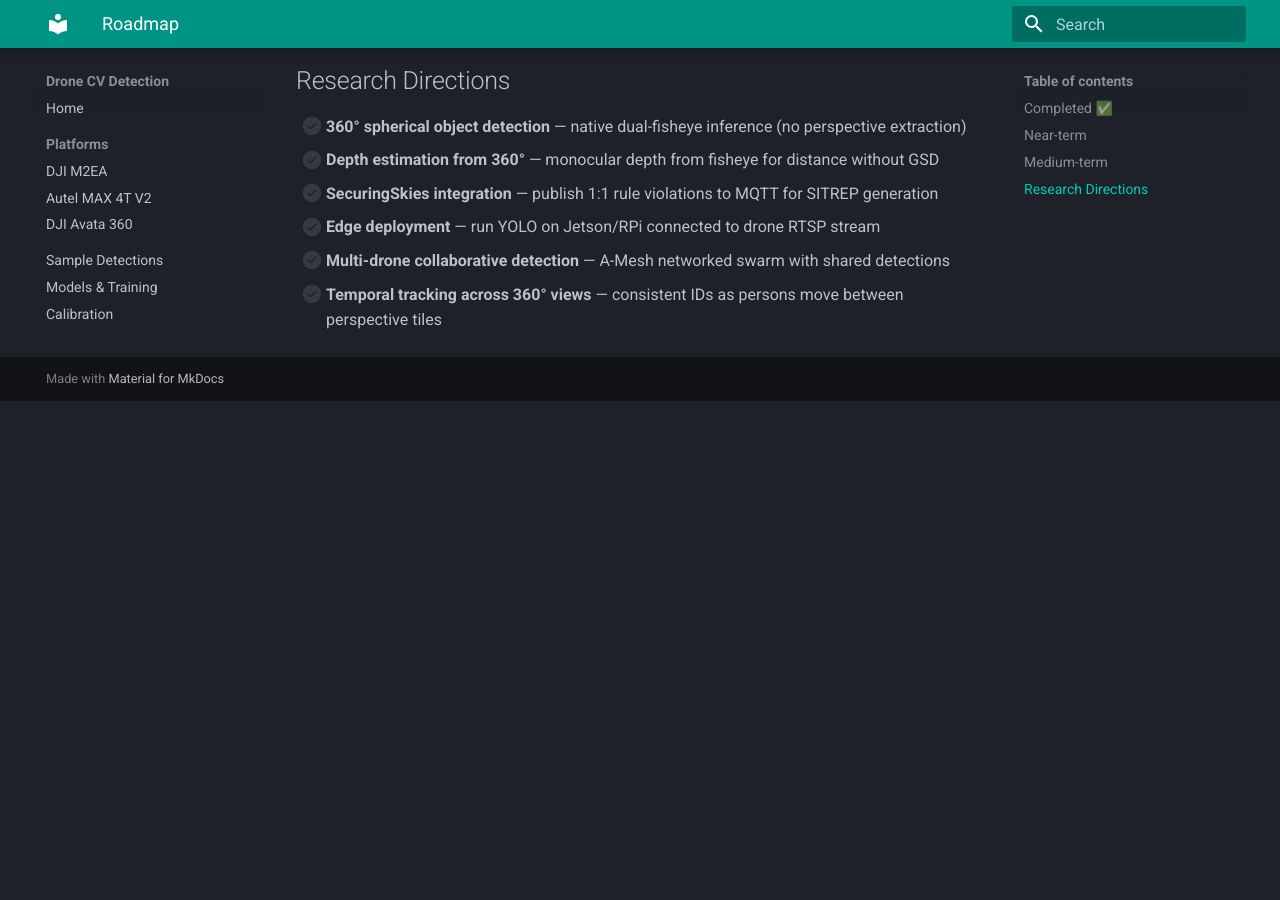
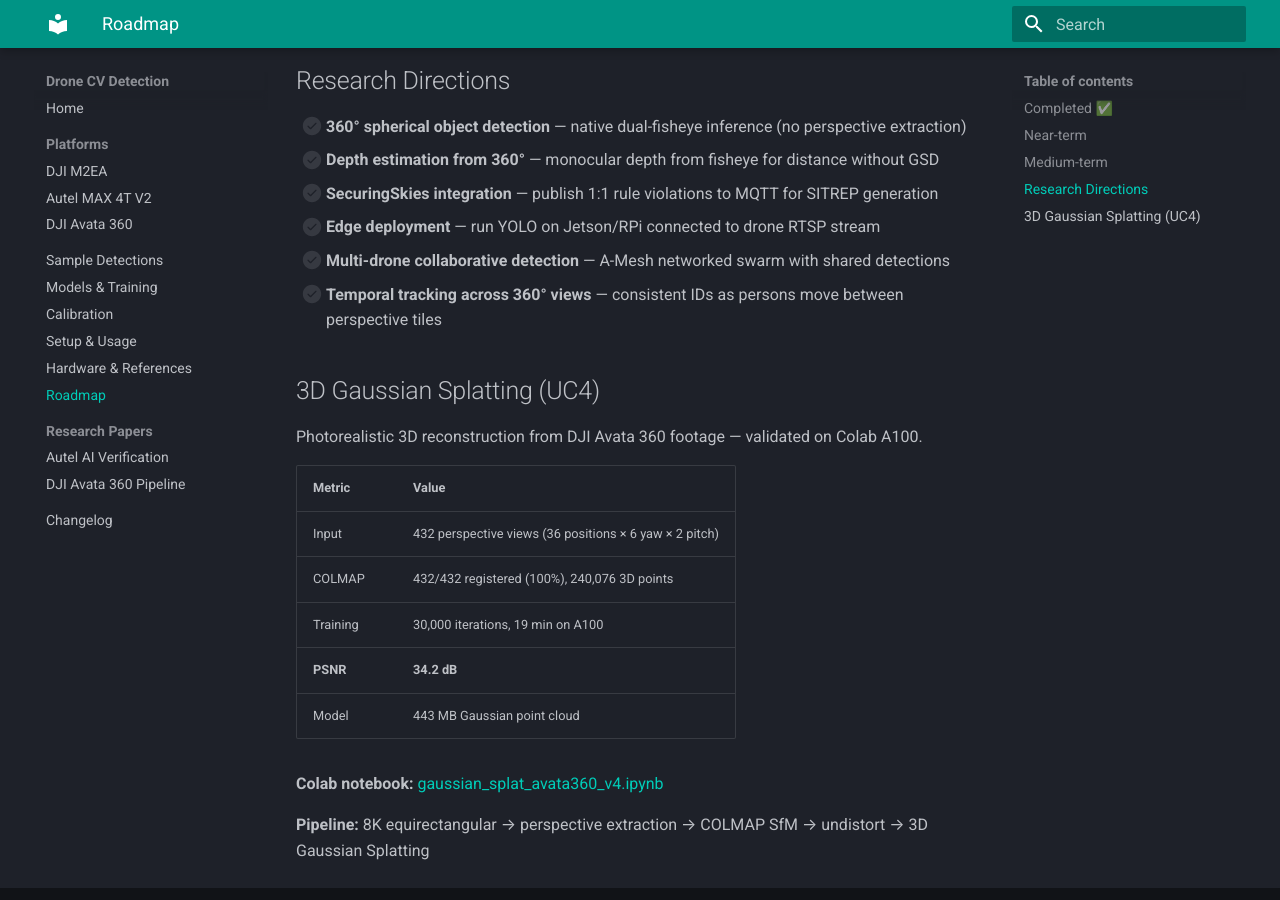
Before and after one commit to rwiren/drone-cv-detection, an MkDocs documentation site: the page built from docs-site/roadmap.md, in a window 1280 px wide and 900 px high, scrolled down 921 px. Built offline with MkDocs 1.6.1 and Material for MkDocs 9.7.7, drawn with Linux system fonts in a browser that asks for light colours; before the commit the page ends 1322 px from its top, so only the background shows below that.

Commit message:
release: v1.2.0 — Gaussian Splatting (PSNR 34.2), GNSS-denied (5.8m)

```diff
--- a/docs-site/roadmap.md
+++ b/docs-site/roadmap.md
@@ -32,3 +32,19 @@
 - [ ] **Edge deployment** — run YOLO on Jetson/RPi connected to drone RTSP stream
 - [ ] **Multi-drone collaborative detection** — A-Mesh networked swarm with shared detections
 - [ ] **Temporal tracking across 360° views** — consistent IDs as persons move between perspective tiles
+
+## 3D Gaussian Splatting (UC4)
+
+Photorealistic 3D reconstruction from DJI Avata 360 footage — validated on Colab A100.
+
+| Metric | Value |
+|--------|-------|
+| Input | 432 perspective views (36 positions × 6 yaw × 2 pitch) |
+| COLMAP | 432/432 registered (100%), 240,076 3D points |
+| Training | 30,000 iterations, 19 min on A100 |
+| **PSNR** | **34.2 dB** |
+| Model | 443 MB Gaussian point cloud |
+
+**Colab notebook:** [gaussian_splat_avata360_v4.ipynb](https://colab.research.google.com/github/rwiren/drone-cv-detection/blob/main/notebooks/gaussian_splat_avata360_v4.ipynb)
+
+**Pipeline:** 8K equirectangular → perspective extraction → COLMAP SfM → undistort → 3D Gaussian Splatting
```
Also changed, not shown: CHANGELOG.md (+8 -0 lines), README.md (+1 -1 lines), docs-site/changelog.md (+8 -0 lines), 1 other file.
